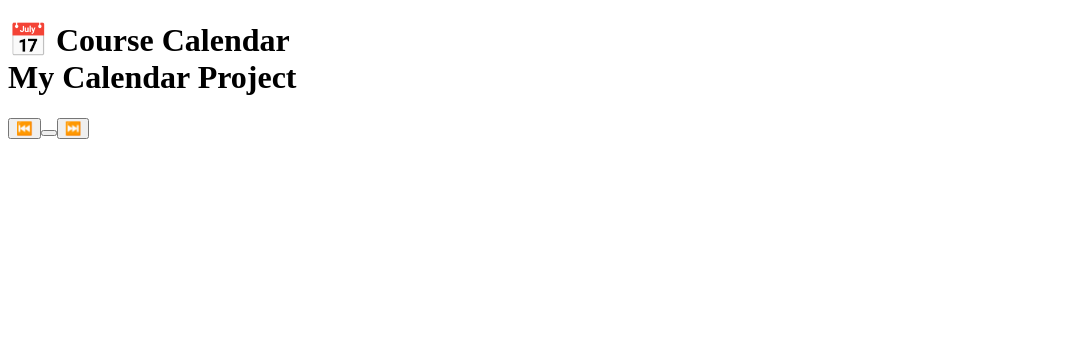
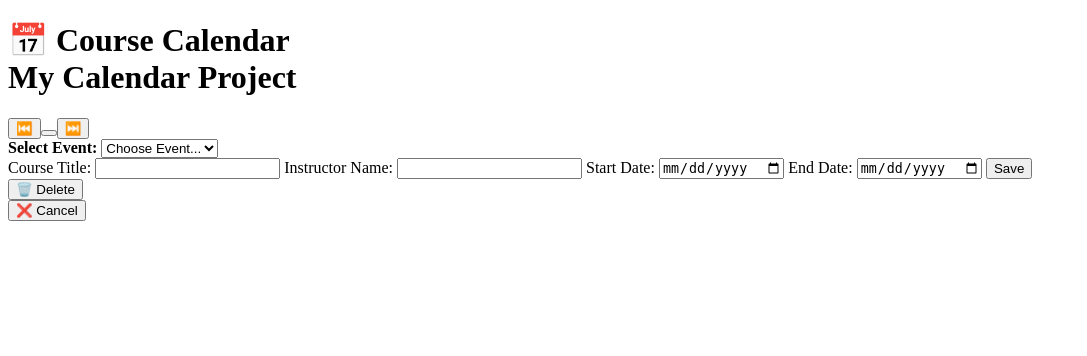
Before and after one commit to saaycon/calendar-project, a PHP site: page / in a window 1280 px wide. Shown: the top 356 px of the page, without its empty margins (0-1087 px from the left). Run offline with PHP 8.4, Linux system fonts and the light colour scheme.

Commit message:
finished html file and created a calendar script file

```diff
--- a/index.php
+++ b/index.php
@@ -27,7 +27,57 @@
             <h2 id="monthYear" style="margin: 0"></h2>
             <button class="nav-btn">⏭️</button>
         </div>
+
+        <div class="calendar-grid" id="calendar"></div>
      </div>
 
+
+     <!-- Modal for Add/Edit/Delete Appointment -->
+<div class="modal" id="eventModal">
+        <div class="modal-content">
+
+      <div id="eventSelectorWrapper">
+        <label for="eventSelector">
+            <strong>Select Event:</strong>
+        </label>
+        <select id="eventSelector">
+            <option disabled selected>Choose Event...</option>
+        </select>
+      </div>
+
+      <!-- Main Form -->
+       <form method="POST" id="eventForm">
+        <input type="hidden" name="action" id="formAction" value="add">
+        <input type="hidden" name="event_id" id="eventId">
+
+        <label for="courseName">Course Title:</label>
+        <input type="text" name="course_name" id="courseName" required>
+
+        <label for="instructorName">Instructor Name:</label>
+        <input type="text" name="instructor_name" id="instructorName" required>
+
+        <label for="startDate">Start Date:</label>
+        <input type="date" name="start_date" id="startDate" required>
+
+        <label for="endDate">End Date:</label>
+        <input type="date" name="end_date" id="endDate" required>
+
+        <button type="submit">Save</button>
+       </form>
+
+       <!-- Delete Form -->
+
+       <form method="POST" onsubmit="return confirm('Are you sure you want to delete this appointment?')">
+        <input type="hidden" name="action" value="delete">
+        <input type="hidden" name="event_id" id="deleteEventId">
+        <button type="submit" class="submit-btn">🗑️ Delete</button>
+       </form>
+
+       <!-- ❌ Cancel -->
+        <button type="button" class="submit-btn">❌ Cancel</button>
+
+    </div>
+</div>
+        <script src="calendar.js"></script>
 </body>
 </html>
```
Also changed, not shown: calendar.js (added).
